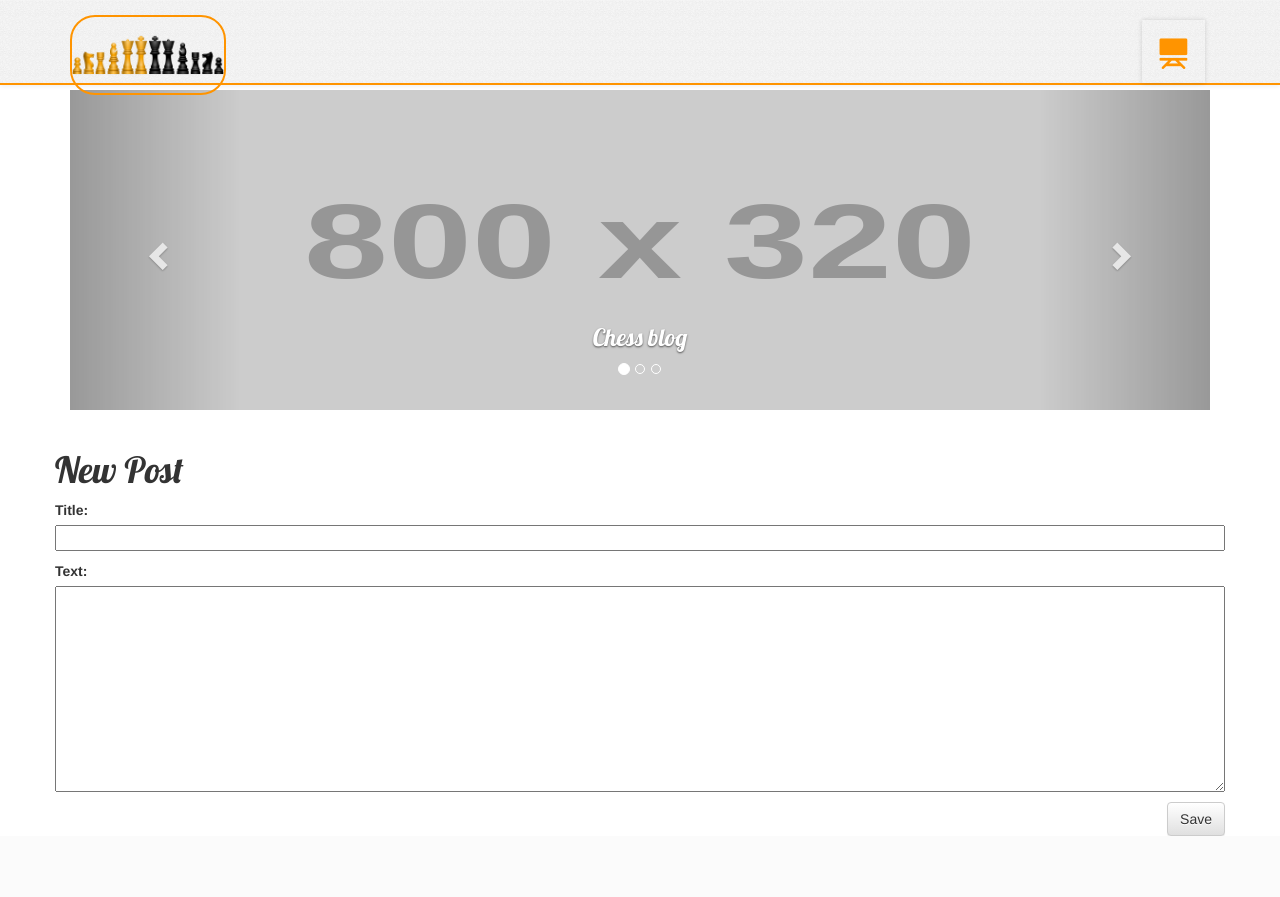
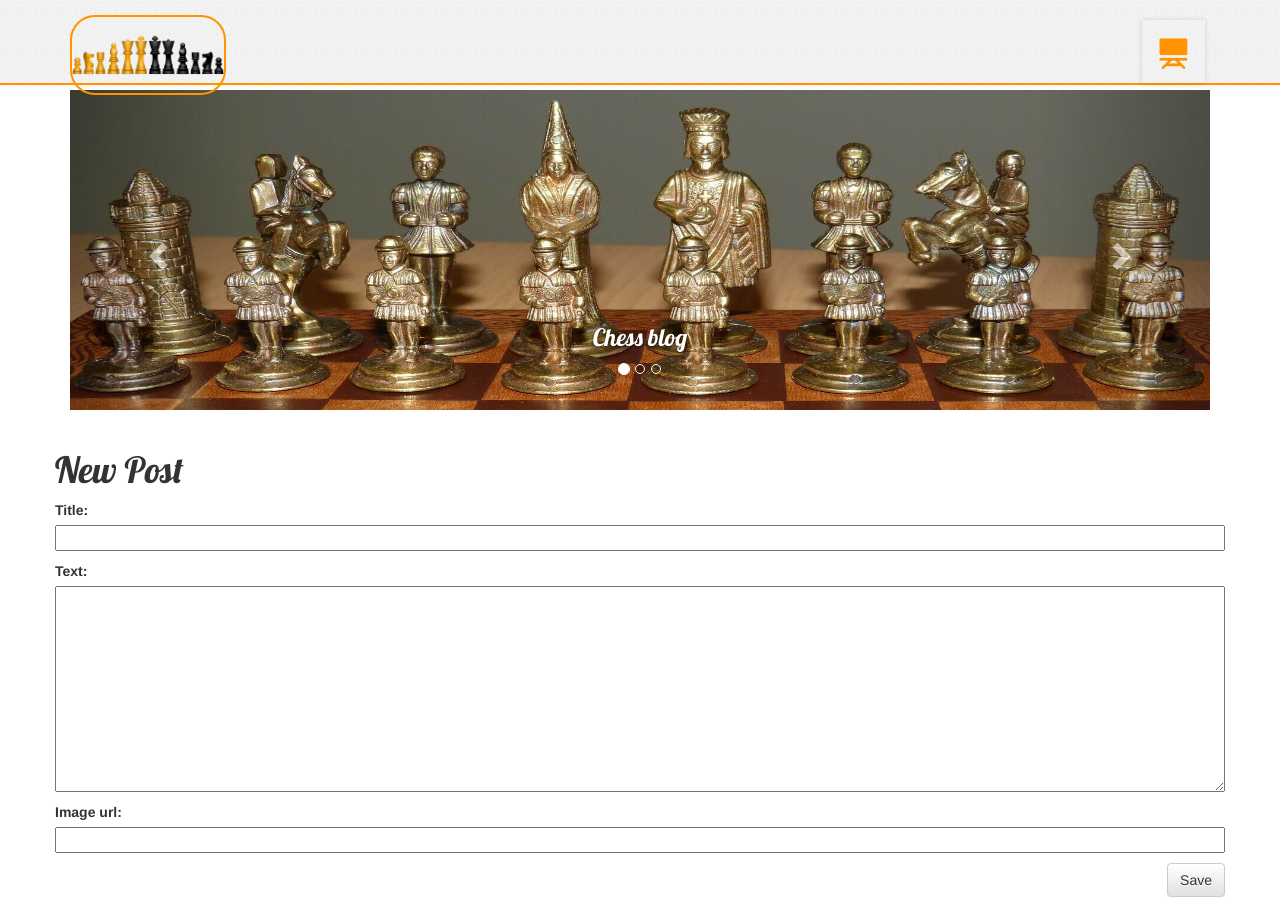
Before and after one commit to ondjuric/django-chess-blog, a Django app: page /post/new/ in a window 1280 px wide. Before the commit the page ends 836 px from the top, so only its background shows below. Run offline with Django 3.2, Linux system fonts and the light colour scheme; grey boxes labelled with a size stand in for pictures from a placeholder-image service; some libraries are stand-ins or nearby versions.

Commit message:
Added image_url field in models and forms for the Post.

```diff
--- a/blog/forms.py
+++ b/blog/forms.py
@@ -6,7 +6,7 @@ class PostForm(forms.ModelForm):
 
     class Meta:
         model = Post
-        fields = ('title', 'text',)
+        fields = ('title', 'text', 'image_url')
 
 
 class LessonForm(forms.ModelForm):
--- a/blog/models.py
+++ b/blog/models.py
@@ -8,6 +8,7 @@ class Post(models.Model):
     text = models.TextField()
     created_date = models.DateTimeField(default=timezone.now)
     published_date = models.DateTimeField(blank=True, null=True)
+    image_url = models.CharField(max_length=25, null=True)
 
     def publish(self):
         self.published_date = timezone.now()
--- a/blog/templates/blog/base.html
+++ b/blog/templates/blog/base.html
@@ -49,13 +49,13 @@
         <!-- Wrapper for slides -->
         <div class="carousel-inner">
           <div class="item active">
-            <img src="http://placehold.it/800x320" alt="...">
+            <img src="{% static "img/chessold.jpg"%}" alt="chess">
             <div class="carousel-caption">
                 <h3>Chess blog</h3>
             </div>
           </div>
           <div class="item">
-            <img src="http://placehold.it/800x320" alt="...">
+            <img src="{% static "img/chessolder.jpg"%}" alt="chess">
             <div class="carousel-caption">
                 <h3>Chess Lessons</h3>
             </div>
@@ -88,6 +88,8 @@
 </div>
 
 <script type="text/javascript" src="{% static "js/jquery.js" %}"></script>
+<script type="text/javascript" src="{% static "js/jquery.lazyload.js" %}"></script>
 <script type="text/javascript" src="{% static "js/bootstrap.min.js" %}"></script>
+<script type="text/javascript" src="{% static "js/custom.js" %}"></script>
 </body>
 </html>
--- a/blog/templates/blog/post_detail.html
+++ b/blog/templates/blog/post_detail.html
@@ -8,11 +8,15 @@
         <div class="post">
             {% if post.published_date %}
                 <div class="date">
+                    {% if user.is_authenticated %}
                     &nbsp;<a class="edit btn btn-default" href="{% url "post_edit" pk=post.pk %}"><span class="glyphicon glyphicon-pencil"></span></a>&nbsp;
+                    {% endif %}
                     {{ post.published_date }}
                 </div>
             {% endif %}
-            <h1>{{ post.title }}</h1>
+            {% if post.image_url %}
+            <img class="lazy" height="150" width="150" src=/static/img/{{ post.image_url }}>
+            {% endif %}
             <p>{{ post.text|safe|linebreaks}}</p>
         </div>
     </div>
```
Also changed, not shown: blog/static/img/chessold.jpg (added), blog/static/img/chessolder.jpg (added), blog/static/img/glasschess.jpg (added).
